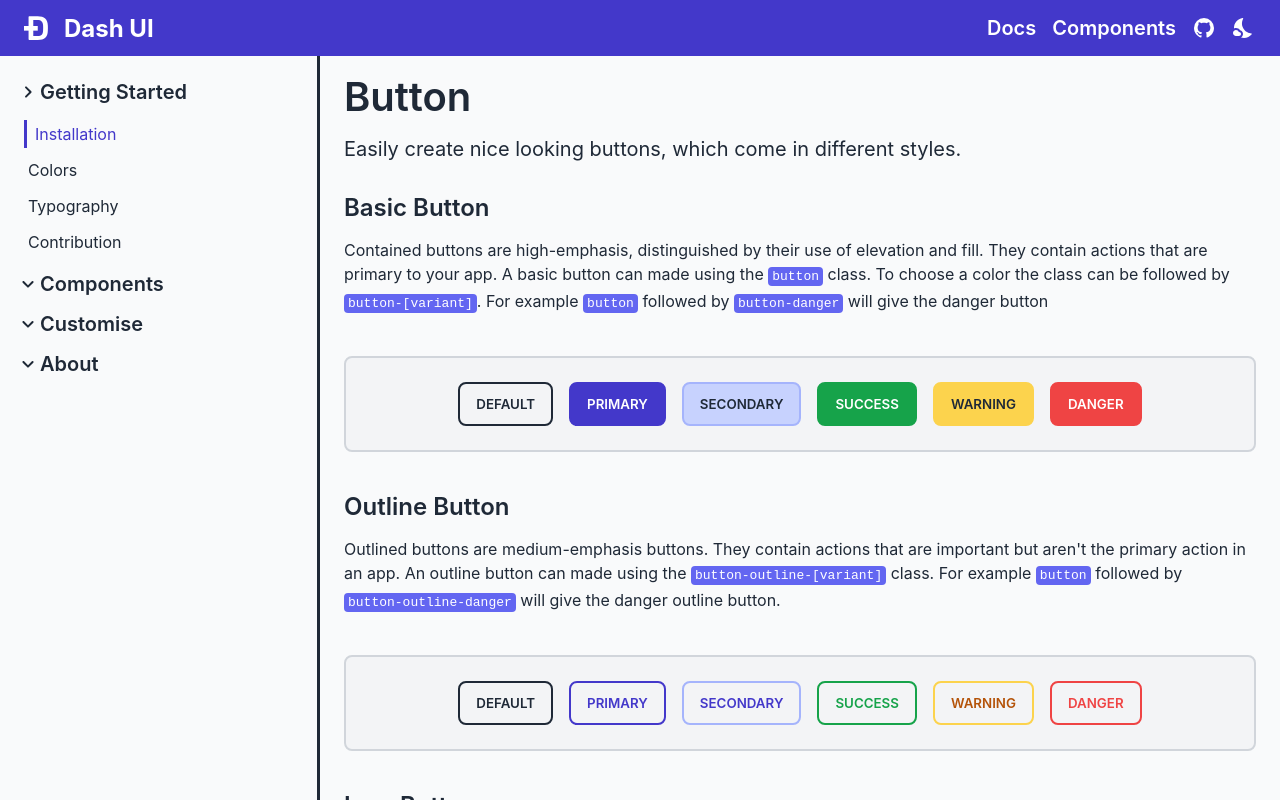
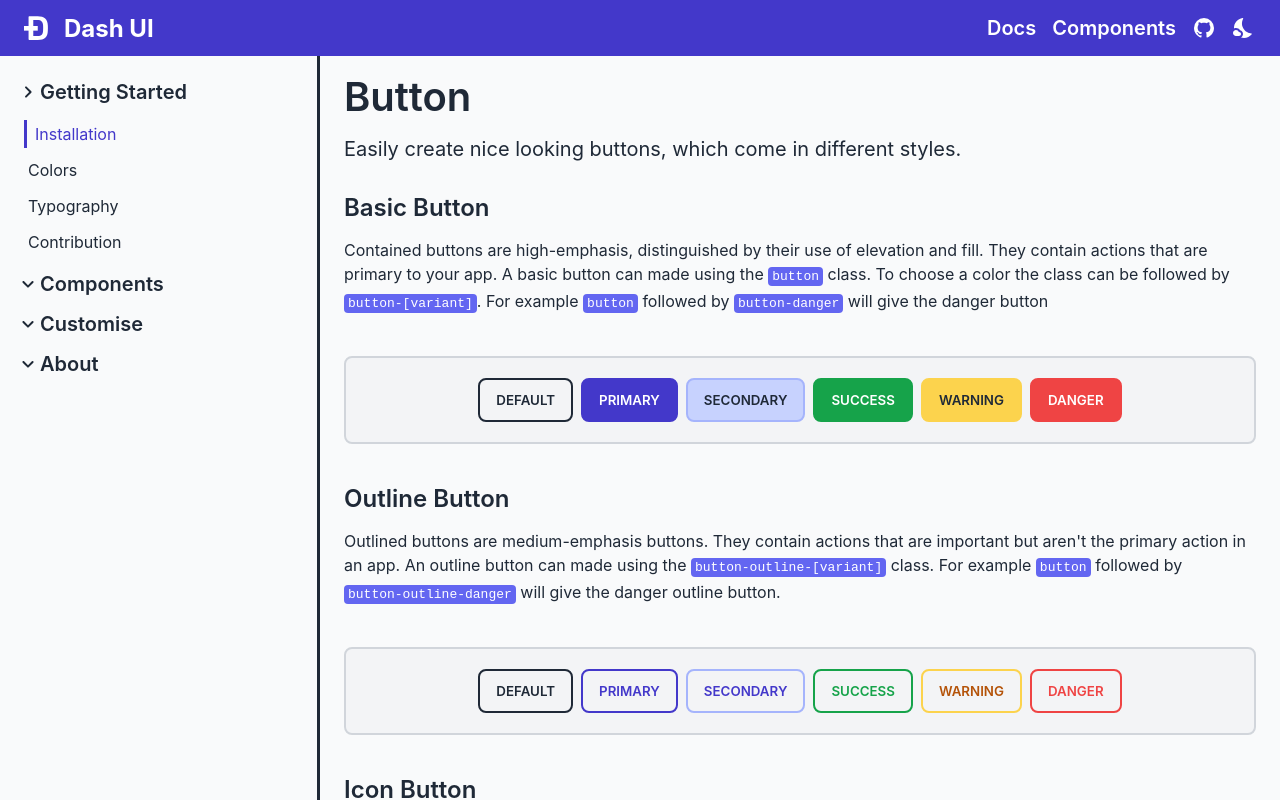
Before and after one commit to thesudeshdas/22-component-library, a React (Create React App) app: page /components/button in a window 1280 px wide. Built offline with nearby package versions, Linux system fonts and the light colour scheme.

Commit message:
refactor: cleaned code + changed import

```diff
--- a/src/App.css
+++ b/src/App.css
@@ -1,3 +1,40 @@
 @import url('./styles/reset.css');
 @import url('./styles/utilities.css');
 @import url('./styles/components.css');
+
+/* ---APP SPECIFIC--- */
+.page {
+  padding: 1rem 1.5rem;
+  overflow-y: scroll;
+  grid-area: main;
+}
+
+.component__heading {
+  font-size: 2.5rem;
+  font-weight: 600;
+}
+
+.component__subheading {
+  font-weight: 400;
+  font-size: 1.25rem;
+  margin: 1rem 0 2rem;
+}
+
+.component__container {
+  display: flex;
+  background-color: var(--COLOR_NEUTRAL_ALPHA);
+  border: 2px solid var(--COLOR_NEUTRAL_ALPHA_DARK);
+  border-radius: 8px;
+}
+
+.component__container--row {
+  flex-flow: row wrap;
+}
+
+.component__container--column {
+  flex-flow: column wrap;
+}
+
+.component__container > * {
+  margin: 4px;
+}
--- a/src/pages/alert/Alert.jsx
+++ b/src/pages/alert/Alert.jsx
@@ -21,7 +21,7 @@ export default function Alert() {
         <pre>alert-danger</pre> will give the danger alert
       </p>
 
-      <section className='component__container component__container--alert margin-vertical-lg padding-md'>
+      <section className='component__container component__container--column margin-vertical-lg padding-md'>
         <div className='alert alert--primary flex-horizontal flex-align-center'>
           <strong>Primary!</strong> This is a primary alert. Check it out!
         </div>
@@ -57,7 +57,7 @@ export default function Alert() {
         <pre>alert-outline--danger</pre> will give the danger outline alert
       </p>
 
-      <section className='component__container component__container--alert margin-vertical-lg padding-md'>
+      <section className='component__container component__container--column margin-vertical-lg padding-md'>
         <div className='alert alert-outline--primary flex-horizontal flex-align-center'>
           <strong>Primary!</strong> This is a primary alert. Check it out!
         </div>
@@ -95,7 +95,7 @@ export default function Alert() {
         which can be found in the code snippet below.
       </p>
 
-      <section className='component__container component__container--alert margin-vertical-lg padding-md'>
+      <section className='component__container component__container--column margin-vertical-lg padding-md'>
         <div className='alert alert--primary flex-horizontal flex-align-center'>
           <strong>Primary!</strong> This is a primary alert. Check it out!
           <button className='alert-close font-size-xl'>
--- a/src/pages/button/Button.jsx
+++ b/src/pages/button/Button.jsx
@@ -27,7 +27,7 @@ export default function Button() {
         the danger button
       </p>
 
-      <section className='component__container component__container--button margin-vertical-lg padding-md'>
+      <section className='component__container component__container--row flex-justify-center margin-vertical-lg padding-md'>
         <button className='button'>DEFAULT</button>
         <button className='button button-primary'>PRIMARY</button>
         <button className='button button-secondary'>SECONDARY</button>
@@ -45,7 +45,7 @@ export default function Button() {
         will give the danger outline button.
       </p>
 
-      <section className='component__container component__container--button margin-vertical-lg padding-md'>
+      <section className='component__container component__container--row flex-justify-center margin-vertical-lg padding-md'>
         <button className='button'>DEFAULT</button>
         <button className='button button-outline-primary'>PRIMARY</button>
         <button className='button button-outline-secondary'>SECONDARY</button>
@@ -64,7 +64,7 @@ export default function Button() {
         <pre>font</pre> utility class for sizing the icon button.
       </p>
 
-      <section className='component__container component__container--button margin-vertical-lg padding-md'>
+      <section className='component__container component__container--row flex-justify-center margin-vertical-lg padding-md'>
         <button className='button-icon font-size-xl'>
           <IcRoundDelete />
         </button>
@@ -82,11 +82,11 @@ export default function Button() {
         place. Use the <pre>button-link</pre> class to create a link button.
       </p>
 
-      <section className='component__container component__container--button margin-vertical-lg padding-md'>
+      <section className='component__container component__container--row flex-justify-center margin-vertical-lg padding-md'>
         <p>
           Dash UI makes building your apps simpler. If you like my work, feel
           free to reach out to me on{' '}
-          <button className='button-link font-m'>
+          <button className='button-link font-size-md'>
             <a
               href='https://twitter.com/thesudeshdas'
               target='_blank'
@@ -108,7 +108,7 @@ export default function Button() {
         <pre>button-link</pre> class to create a link button.
       </p>
 
-      <section className='component__container component__container--button margin-vertical-lg padding-md'>
+      <section className='component__container component__container--row flex-justify-center margin-vertical-lg padding-md'>
         <button className='button button-floating-action font-size-lg'>
           <IcRoundShoppingCart />
         </button>
--- a/src/styles/utilities.css
+++ b/src/styles/utilities.css
@@ -16,6 +16,10 @@
 
 .flex-align-center {
   align-items: center;
+}
+
+.flex-justify-center {
+  justify-content: center;
 }
 
 /* ---TYPOGRAPHY--- */
@@ -73,28 +77,3 @@
 .padding-md {
   padding: 1rem;
 }
-
-/* ---APP SPECIFIC--- */
-
-.component__heading {
-  font-size: 2.5rem;
-  font-weight: 600;
-}
-
-.component__subheading {
-  font-weight: 400;
-  font-size: 1.25rem;
-  margin: 1rem 0 2rem;
-}
-
-.component__container {
-  background-color: var(--COLOR_NEUTRAL_ALPHA);
-  border: 2px solid var(--COLOR_NEUTRAL_ALPHA_DARK);
-  border-radius: 8px;
-}
-
-.page {
-  padding: 1rem 1.5rem;
-  overflow-y: scroll;
-  grid-area: main;
-}
```
